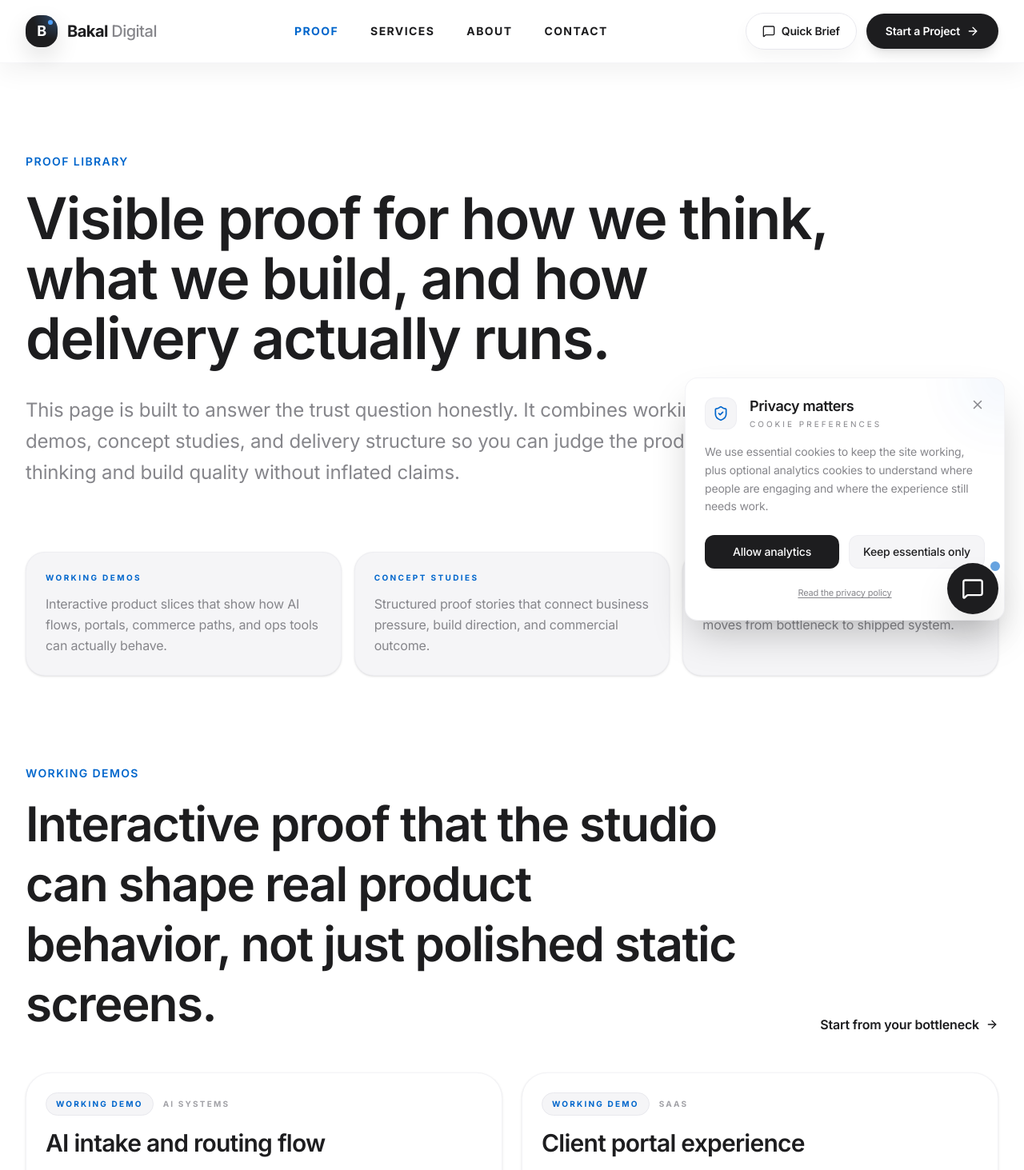
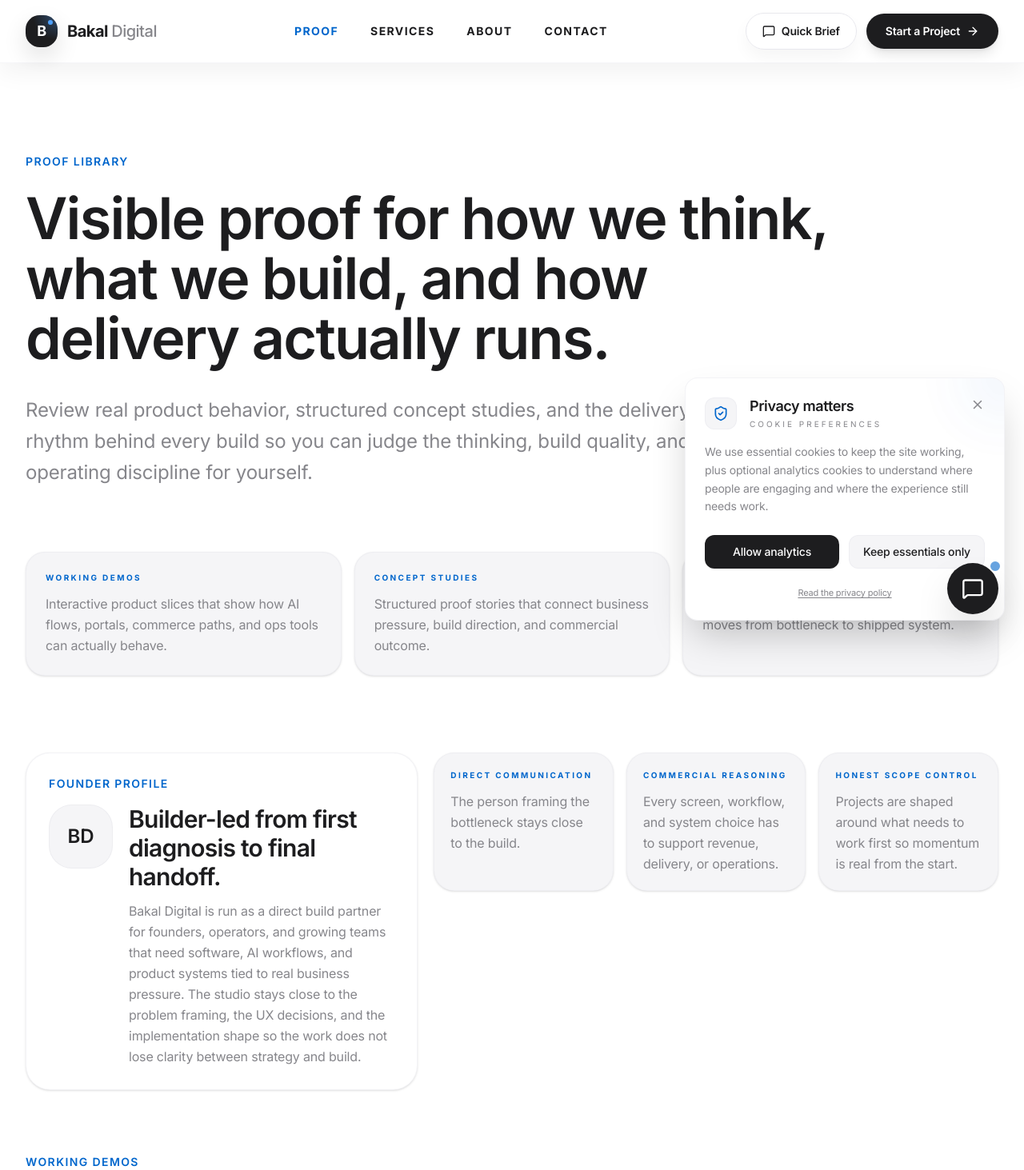
Before and after one commit to bakaltech/bakal-digital, a React (Vite) app: page /portfolio in a window 1280 px wide. Shown: the top 1463 px of the page at 80% size. Built offline with nearby package versions, Linux system fonts and the light colour scheme.

Commit message:
Refine proof page trust signals

```diff
--- a/src/components/Layout.tsx
+++ b/src/components/Layout.tsx
@@ -189,6 +189,10 @@ const Footer = () => {
             <p className="text-brand-400 text-base md:text-lg leading-relaxed max-w-xl">
               Bakal Digital helps startups and growing businesses replace generic tools with AI-powered products, stronger websites, custom software, and operational systems built to scale cleanly.
             </p>
+            <div className="mt-5 inline-flex flex-wrap items-center gap-2 rounded-full border border-brand-100/50 bg-soft px-4 py-2">
+              <span className="text-[10px] font-bold uppercase tracking-[0.24em] text-accent">Built for</span>
+              <span className="text-sm text-brand-400">Founders, operators, and growing teams across SaaS, commerce, and services.</span>
+            </div>
           </div>
           <div>
             <p className="text-sm font-bold uppercase tracking-[0.25em] text-accent mb-5">Navigate</p>
--- a/src/data/proof.ts
+++ b/src/data/proof.ts
@@ -11,6 +11,12 @@ export interface DeliveryStep {
   title: string;
   detail: string;
   artifact: string;
+}
+
+export interface ImpactMetric {
+  value: string;
+  label: string;
+  detail: string;
 }
 
 export const proofDemos: ProofDemo[] = [
@@ -83,5 +89,28 @@ export const proofQuestions = [
   'Can this studio structure a real product or workflow instead of just making screens look polished?',
   'Can they connect business pressure points to a credible build direction?',
   'Can they show interface quality, systems thinking, and delivery discipline at the same time?',
-  'Can they explain the work honestly without hiding behind inflated claims or vague agency language?',
+  'Can they explain the work clearly, with real structure and real reasoning behind each decision?',
 ];
+
+export const impactMetrics: ImpactMetric[] = [
+  {
+    value: '30-50%',
+    label: 'Faster intake and routing',
+    detail: 'Typical target when replacing manual qualification, inbox sorting, or fragmented first-response handling.',
+  },
+  {
+    value: '40-60%',
+    label: 'Fewer manual steps',
+    detail: 'Typical range when approvals, handoffs, reporting, or follow-up are moved into a better workflow layer.',
+  },
+  {
+    value: '15-30%',
+    label: 'Cleaner conversion path',
+    detail: 'Common improvement target when the website, product story, or checkout flow is restructured around clearer action.',
+  },
+  {
+    value: 'Weekly',
+    label: 'Delivery visibility',
+    detail: 'Every project is run with visible progress, milestones, and a clear next-step rhythm instead of black-box delivery.',
+  },
+];
--- a/src/pages/Portfolio.tsx
+++ b/src/pages/Portfolio.tsx
@@ -4,7 +4,7 @@ import { Link } from 'react-router-dom';
 import { ArrowRight, ChevronRight, Search } from 'lucide-react';
 import { projects } from '../data/projects';
 import { projectContext, type ProjectContextId } from '../data/projectContext';
-import { deliverySteps, proofDemos, proofQuestions } from '../data/proof';
+import { deliverySteps, impactMetrics, proofDemos, proofQuestions } from '../data/proof';
 import BrandedVisual from '../components/BrandedVisual';
 import {
   LuminaPortalDemo,
@@ -55,7 +55,7 @@ export default function Portfolio() {
               Visible proof for how we think, what we build, and how delivery actually runs.
             </h1>
             <p className="text-lg sm:text-xl md:text-2xl text-brand-400 leading-relaxed max-w-4xl">
-              This page is built to answer the trust question honestly. It combines working demos, concept studies, and delivery structure so you can judge the product thinking and build quality without inflated claims.
+              Review real product behavior, structured concept studies, and the delivery rhythm behind every build so you can judge the thinking, build quality, and operating discipline for yourself.
             </p>
           </motion.div>
         </div>
@@ -73,6 +73,38 @@ export default function Portfolio() {
           ))}
         </div>
 
+        <section className="py-4 sm:py-6 md:py-8">
+          <div className="grid gap-5 lg:grid-cols-[minmax(0,0.82fr)_minmax(0,1.18fr)] lg:items-start">
+            <div className="rounded-[1.9rem] border border-brand-100/50 bg-white p-6 sm:p-7 shadow-sm">
+              <p className="text-sm font-semibold uppercase tracking-widest text-accent mb-4">Founder Profile</p>
+              <div className="flex items-start gap-5">
+                <div className="flex h-20 w-20 shrink-0 items-center justify-center rounded-[1.8rem] border border-brand-100/60 bg-soft text-2xl font-semibold text-ink">
+                  BD
+                </div>
+                <div>
+                  <h2 className="text-2xl sm:text-3xl font-semibold text-ink tracking-tight">Builder-led from first diagnosis to final handoff.</h2>
+                  <p className="mt-3 text-sm sm:text-base text-brand-400 leading-relaxed">
+                    Bakal Digital is run as a direct build partner for founders, operators, and growing teams that need software, AI workflows, and product systems tied to real business pressure. The studio stays close to the problem framing, the UX decisions, and the implementation shape so the work does not lose clarity between strategy and build.
+                  </p>
+                </div>
+              </div>
+            </div>
+
+            <div className="grid sm:grid-cols-3 gap-4">
+              {[
+                ['Direct communication', 'The person framing the bottleneck stays close to the build.'],
+                ['Commercial reasoning', 'Every screen, workflow, and system choice has to support revenue, delivery, or operations.'],
+                ['Honest scope control', 'Projects are shaped around what needs to work first so momentum is real from the start.'],
+              ].map(([title, text]) => (
+                <div key={title} className="rounded-[1.6rem] border border-brand-100/50 bg-soft p-5 shadow-sm">
+                  <p className="text-[10px] font-bold uppercase tracking-[0.24em] text-accent mb-3">{title}</p>
+                  <p className="text-sm sm:text-base text-brand-400 leading-relaxed">{text}</p>
+                </div>
+              ))}
+            </div>
+          </div>
+        </section>
+
         <section id="working-demos" className="scroll-mt-32 py-8 sm:py-10 md:py-12">
           <div className="flex flex-col md:flex-row md:items-end md:justify-between gap-5 mb-10 sm:mb-12">
             <div className="max-w-4xl">
@@ -80,6 +112,9 @@ export default function Portfolio() {
               <h2 className="text-3xl sm:text-4xl md:text-6xl font-semibold text-ink tracking-tight leading-tight">
                 Interactive proof that the studio can shape real product behavior, not just polished static screens.
               </h2>
+              <p className="mt-5 max-w-3xl text-base sm:text-lg text-brand-400 leading-relaxed">
+                These demos are intentionally small and focused. They show interface quality, workflow logic, and system behavior in motion instead of relying on still images and promises.
+              </p>
             </div>
             <Link to="/contact" className="inline-flex items-center gap-2 text-base font-semibold text-ink hover:text-accent transition-colors">
               Start from your bottleneck
@@ -157,7 +192,7 @@ export default function Portfolio() {
                 Proof stories that connect the business problem, the build direction, and the commercial outcome.
               </h2>
               <p className="mt-5 text-base sm:text-lg text-brand-400 leading-relaxed max-w-3xl">
-                These are not padded client stories. They are structured concept studies that show how the work would be framed before code is written and before scope drifts into guesswork.
+                These are structured concept studies that show how the work would be framed before code is written and before scope drifts into guesswork.
               </p>
             </div>
           </div>
@@ -276,6 +311,30 @@ export default function Portfolio() {
           )}
         </section>
 
+        <section className="py-16 sm:py-18 md:py-20">
+          <div className="grid gap-10 lg:grid-cols-[minmax(0,0.82fr)_minmax(0,1.18fr)] lg:gap-14 items-start">
+            <div className="max-w-xl">
+              <p className="text-sm font-semibold uppercase tracking-widest text-accent mb-4">Typical Impact Targets</p>
+              <h2 className="text-3xl sm:text-4xl md:text-6xl font-semibold text-ink tracking-tight leading-tight">
+                Evidence should point to business change, not just interface polish.
+              </h2>
+              <p className="mt-5 text-base sm:text-lg text-brand-400 leading-relaxed">
+                These are typical targets for this kind of work, not client-specific claims. They show the kinds of improvements the studio is usually trying to create when the right system is put in place.
+              </p>
+            </div>
+
+            <div className="grid sm:grid-cols-2 gap-4">
+              {impactMetrics.map((metric) => (
+                <div key={metric.label} className="rounded-[1.7rem] border border-brand-100/50 bg-white p-5 sm:p-6 shadow-sm">
+                  <p className="text-[11px] font-bold uppercase tracking-[0.24em] text-accent mb-3">{metric.label}</p>
+                  <p className="text-3xl sm:text-4xl font-semibold tracking-tight text-ink">{metric.value}</p>
+                  <p className="mt-3 text-sm sm:text-base text-brand-400 leading-relaxed">{metric.detail}</p>
+                </div>
+              ))}
+            </div>
+          </div>
+        </section>
+
         <section id="delivery-process" className="scroll-mt-32 py-16 sm:py-18 md:py-20">
           <div className="grid gap-10 lg:grid-cols-[minmax(0,0.82fr)_minmax(0,1.18fr)] lg:gap-14 items-start">
             <div className="max-w-xl">
```
